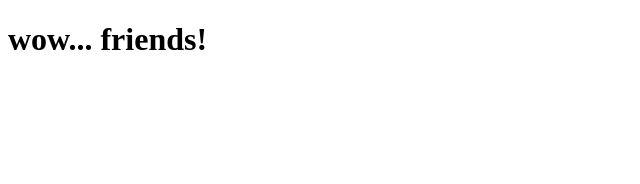
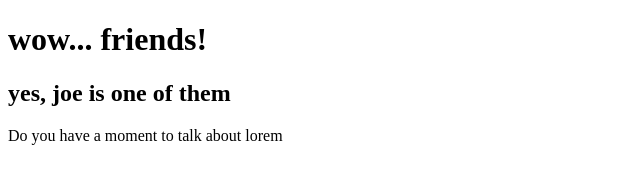
Before and after one commit to allenjakob/automatic-couscous, a plain HTML site: page index.html in a window 1280 px wide. Shown: the whole page, without its empty margins (0-640 px from the left). Drawn offline with Linux system fonts and the light colour scheme.

Commit message:
joe :moyai:

```diff
--- a/index.html
+++ b/index.html
@@ -8,9 +8,10 @@
 </head>
 <body>
     <main>
-        <h1>
-            wow... friends!
-        </h1>
+        <h1>wow... friends!</h1>
+        <h2>yes, joe is one of them</h2>
+        <p>Do you have a moment to talk about lorem</p>
+
     </main>
 </body>
 </html>
```
